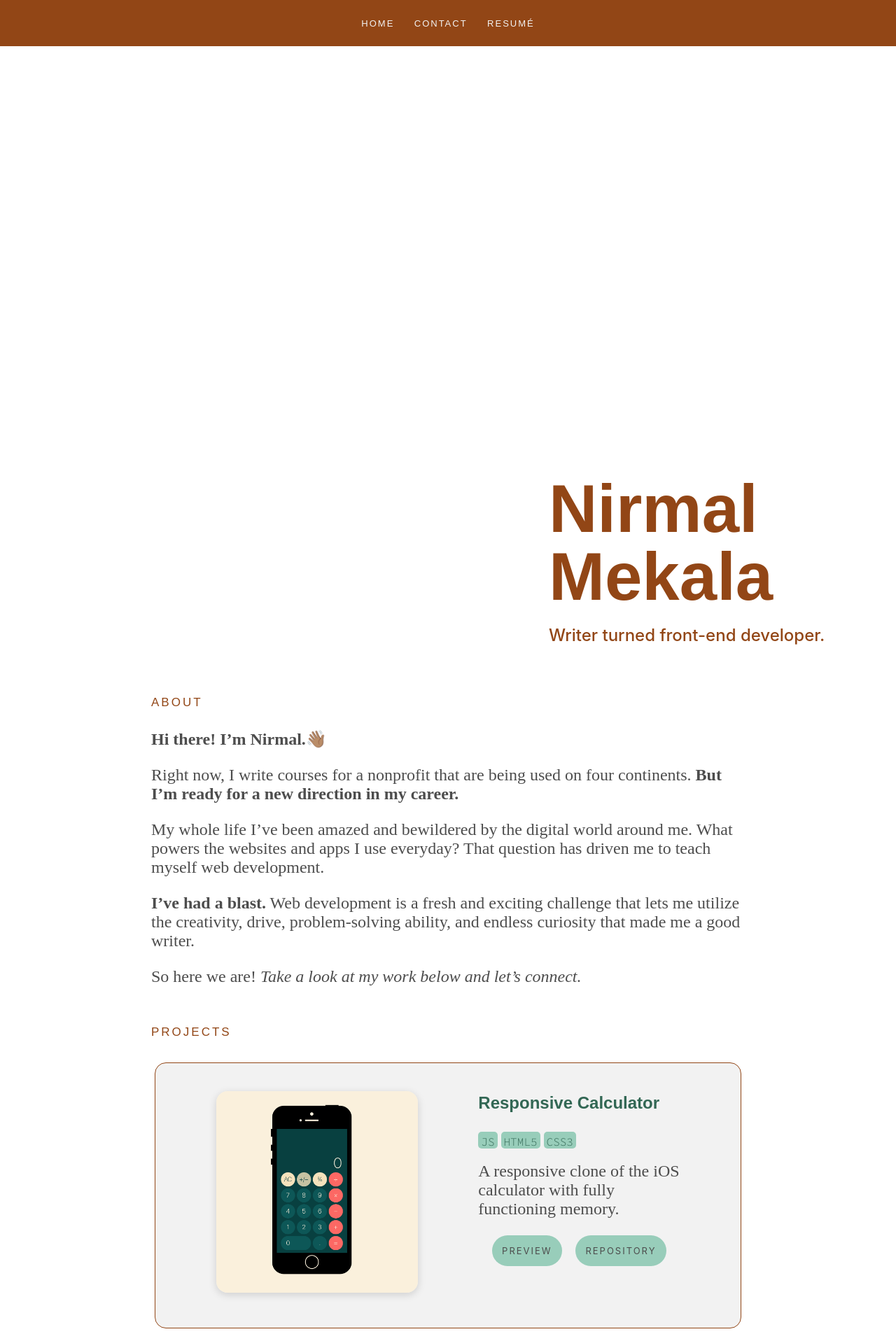
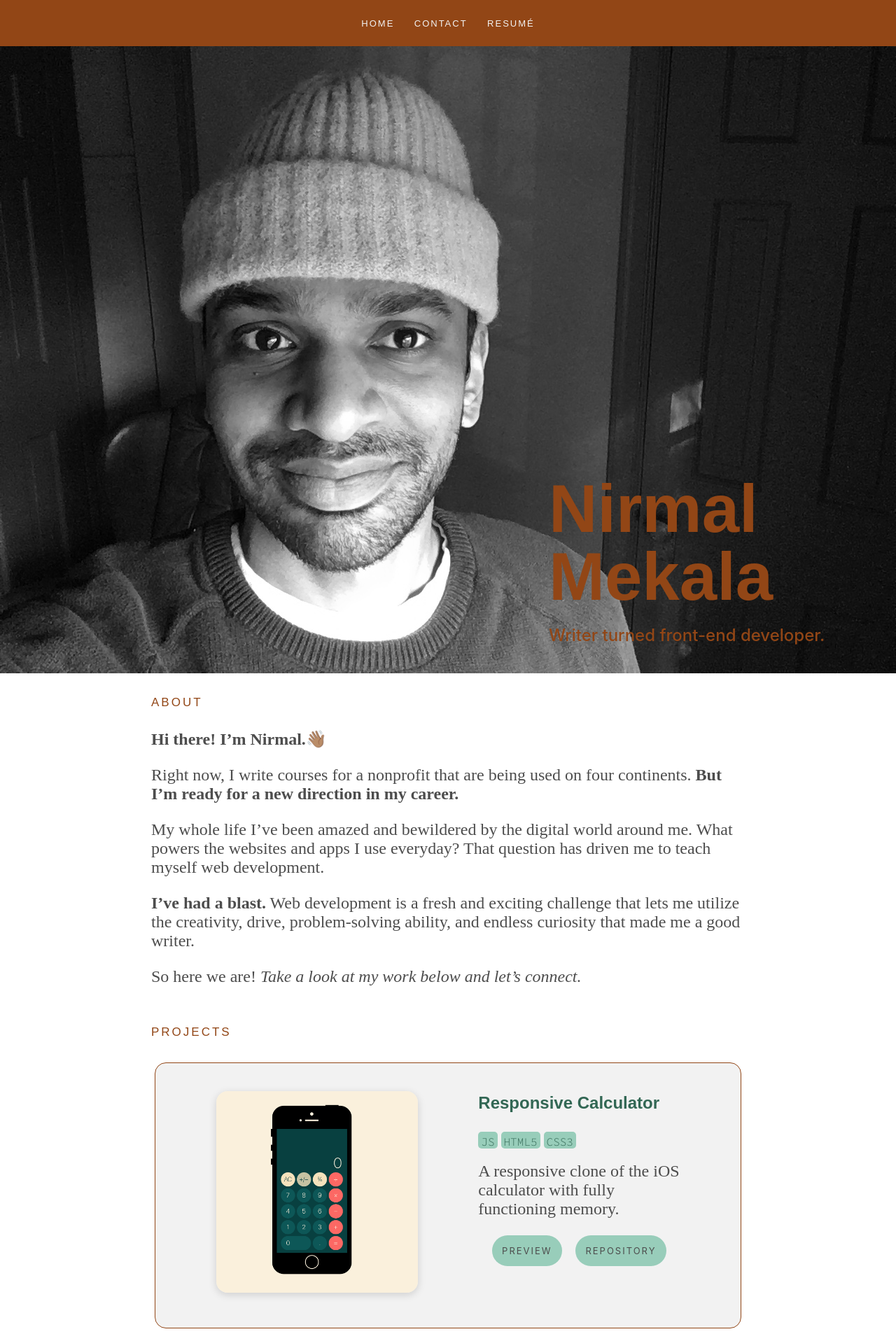
Before and after one commit to ndmekala/ndmekala.github.io, a Jekyll site: the page built from index.markdown, in a window 1280 px wide. Shown: the top 1906 px of the page at 70% size. Built offline with Jekyll 4.4.1, drawn with Linux system fonts in a browser that asks for light colours; some web fonts are replaced.

Commit message:
browser support scaleX

```diff
--- a/_sass/_hero.scss
+++ b/_sass/_hero.scss
@@ -17,7 +17,10 @@
             background-repeat: no-repeat;
             background-size: 100%;
             filter: grayscale(100%);
-            transform: scale(-1, 0);
+            -ms-transform: scaleX(-1);
+            -webkit-transform: scaleX(-1);
+            -moz-transform: scaleX(-1);
+            transform: scaleX(-1);
         }
     }
 
@@ -37,7 +40,10 @@
 
     &__photo {
         background-image: url('/assets/IMG_4952.JPG');
-        transform: scale(-1, 0);
+        -ms-transform: scaleX(-1);
+        -webkit-transform: scaleX(-1);
+        -moz-transform: scaleX(-1);
+        transform: scaleX(-1);
         height: 70vw;
         max-height: 25rem;
         width: 100%;
```
Also changed, not shown: 3 other files.
